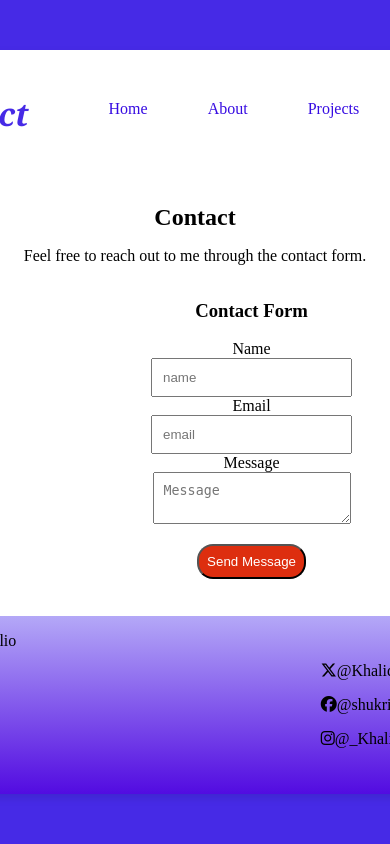
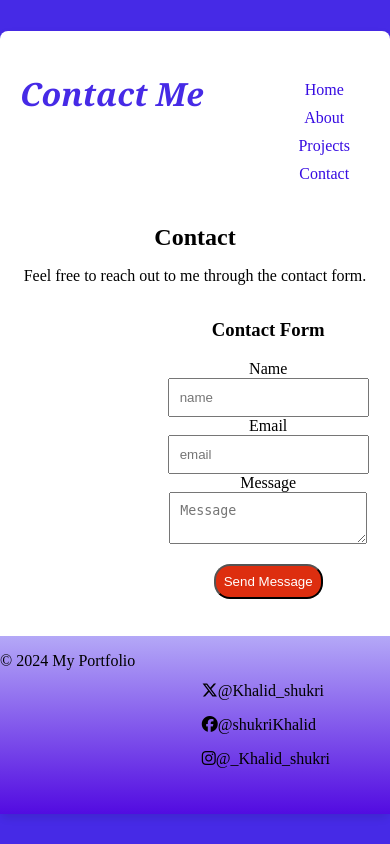
Before and after one commit to KhalidShukri/online, a PHP site: page /Contacts/index.html in a window 390 px wide; the page is wider, and only the part inside the window is pictured. Run offline with PHP 8.4, Linux system fonts and the light colour scheme.

Commit message:
contacts

```diff
--- a/Personal portfolio/Contacts/css/style.css
+++ b/Personal portfolio/Contacts/css/style.css
@@ -127,3 +127,10 @@
     color: black;
     text-decoration: none;
 }
+@media screen and (max-width:768px){
+    nav ul{
+        display: flex;
+        flex-direction: column;
+        gap: 10px;
+    }
+}
```
